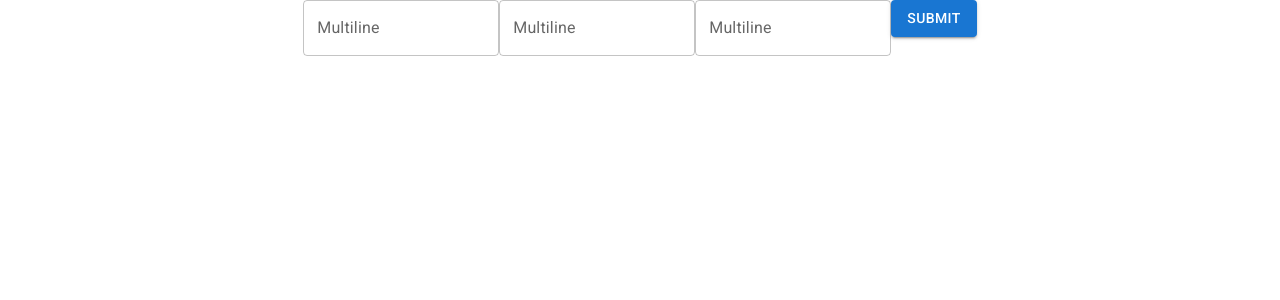
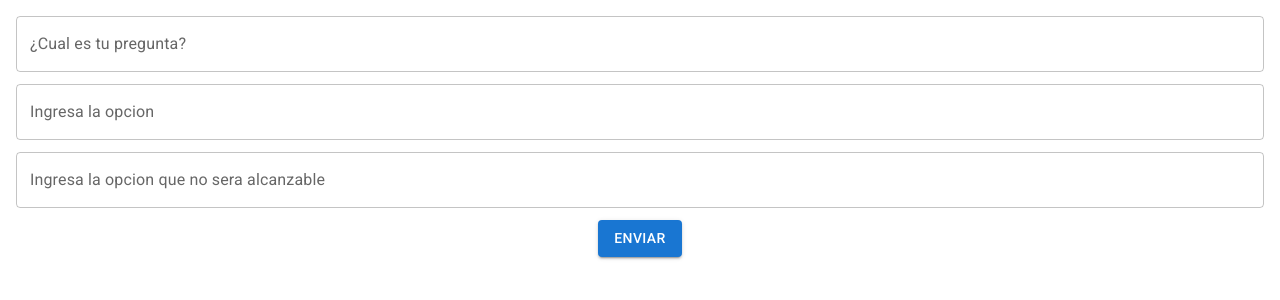
Before and after one commit to edgarcastro/funny-question, a React (Create React App) app: page / in a window 1280 px wide. Shown: the top 300 px of the page. Built offline with nearby package versions, Linux system fonts and the light colour scheme; no server answers.

Commit message:
Update styles

```diff
--- /dev/null
+++ b/src/components/FormQuestion/FormQuestion.scss
@@ -0,0 +1,15 @@
+.FormQuestion {
+  display: flex;
+  flex-direction: column;
+  align-items: center;
+  padding: 1rem;
+
+  &__input {
+    width: 100%;
+    padding: 0.5rem;
+  }
+
+  &__input:not(:last-child) {
+    margin-bottom: 0.75rem;
+  }
+}
--- a/src/components/FormQuestion/FormQuestion.tsx
+++ b/src/components/FormQuestion/FormQuestion.tsx
@@ -1,62 +1,68 @@
-import { Button, TextField } from '@mui/material';
-import React, { useState } from 'react';
+import React, { useState } from "react";
+import { useNavigate } from "react-router-dom";
+import { Button, TextField } from "@mui/material";
 import { collection, addDoc, CollectionReference } from "firebase/firestore";
-import { db } from '../../firebase';
-import { useNavigate } from 'react-router-dom';
-import { QuestionType } from '../../utils/types';
+import { db } from "../../firebase";
+import { QuestionType } from "../../utils/types";
+import "./FormQuestion.scss";
 
 export const FormQuestion: React.FC = () => {
-  const [question, setQuestion] = useState('');
-  const [option1, setOption1] = useState('');
-  const [option2, setOption2] = useState('');
+  const [question, setQuestion] = useState("");
+  const [option1, setOption1] = useState("");
+  const [option2, setOption2] = useState("");
   const navigate = useNavigate();
 
-
-  const onClick = async () => {
-
+  const onSubmit = async (e: React.FormEvent) => {
+    e.preventDefault();
     try {
-      const docRef = await addDoc<QuestionType>(collection(db, "questions") as CollectionReference<QuestionType>, {
-        questionDescription: question,
-        option1,
-        option2
-      });
+      const docRef = await addDoc<QuestionType>(
+        collection(db, "questions") as CollectionReference<QuestionType>,
+        {
+          questionDescription: question,
+          option1,
+          option2,
+        }
+      );
       console.log("Document written with ID: ", docRef.id);
       navigate(`/askme/${docRef.id}`);
-
     } catch (e) {
       console.error("Error adding document: ", e);
     }
-  }
-
+  };
 
   return (
-    <form>
+    <form className="FormQuestion" onSubmit={onSubmit} method="POST">
       <TextField
-        id="outlined-multiline-flexible"
-        label="Multiline"
+        id="input-question"
+        className="FormQuestion__input"
+        label="¿Cual es tu pregunta?"
         multiline
         maxRows={4}
         value={question}
-        onChange={e => setQuestion(e.target.value)}
+        onChange={(e) => setQuestion(e.target.value)}
       />
       <TextField
-        id="outlined-multiline-flexible"
-        label="Multiline"
+        id="input-option"
+        className="FormQuestion__input"
+        label="Ingresa la opcion"
         multiline
-        maxRows={4}
+        maxRows={2}
         value={option1}
-        onChange={e => setOption1(e.target.value)}
+        onChange={(e) => setOption1(e.target.value)}
       />
       <TextField
-        id="outlined-multiline-flexible"
-        label="Multiline"
+        id="input-option-unreachable"
+        className="FormQuestion__input"
+        label="Ingresa la opcion que no sera alcanzable"
         multiline
-        maxRows={4}
+        maxRows={2}
         value={option2}
-        onChange={e => setOption2(e.target.value)}
+        onChange={(e) => setOption2(e.target.value)}
       />
 
-      <Button onClick={onClick} variant="contained">Submit</Button>
+      <Button type="submit" variant="contained">
+        Enviar
+      </Button>
     </form>
-  )
+  );
 };
--- a/src/components/FunnyQuestion/FunnyQuestion.scss
+++ b/src/components/FunnyQuestion/FunnyQuestion.scss
@@ -1,4 +1,4 @@
-.FunnyQuestion{
+.FunnyQuestion {
   display: flex;
   flex-direction: column;
   align-items: center;
--- a/src/components/FunnyQuestion/FunnyQuestion.tsx
+++ b/src/components/FunnyQuestion/FunnyQuestion.tsx
@@ -1,7 +1,7 @@
-import { Button, Stack, Paper } from '@mui/material';
-import React, { useState } from 'react';
+import { Button, Stack, Paper } from "@mui/material";
+import React, { useState } from "react";
 
-import './FunnyQuestion.scss';
+import "./FunnyQuestion.scss";
 
 interface RequiredProps {
   question: string;
@@ -15,7 +15,7 @@ function getWindowDimensions() {
   const { innerWidth: width, innerHeight: height } = window;
   return {
     width,
-        height
+    height,
   };
 }
 
@@ -23,9 +23,10 @@ function getRandomArbitrary(min: number, max: number) {
   return Math.random() * (max - min) + min;
 }
 
-export const FunnyQuestion: React.FC<FunnyQuestionProps> = props => {
+export const FunnyQuestion: React.FC<FunnyQuestionProps> = (props) => {
   const [isFirstMouseOver, setIsFirstMouseOver] = useState(false);
-    const [buttonPositionStyles, setButtonPositionStyles] = useState<React.CSSProperties>({});
+  const [buttonPositionStyles, setButtonPositionStyles] =
+    useState<React.CSSProperties>({});
 
   const handleMouseOver = () => {
     if (!isFirstMouseOver) {
@@ -34,27 +35,44 @@ export const FunnyQuestion: React.FC<FunnyQuestionProps> = props => {
 
     const { height, width } = getWindowDimensions();
 
-        const top = getRandomArbitrary(0, (height * 0.9));
-        const left = getRandomArbitrary(0, (width * 0.9));
+    const top = getRandomArbitrary(0, height * 0.9);
+    const left = getRandomArbitrary(0, width * 0.9);
 
-        setButtonPositionStyles({ position: 'absolute', left, top });
-    }
+    setButtonPositionStyles({ position: "absolute", left, top });
+  };
 
   const handleRequiredClick = () => {
-        alert('Felicidades');
-    }
+    alert("Felicidades");
+  };
 
   const buttonUnrecheableStyles: React.CSSProperties = {
     ...buttonPositionStyles,
-        position: isFirstMouseOver ? 'absolute' : 'initial',
-        transition: 'top 0.01s ease 0.01s, left 0.01s ease 0.01s'
-    }
+    position: isFirstMouseOver ? "absolute" : "initial",
+    transition: "top 0.01s ease 0.01s, left 0.01s ease 0.01s",
+  };
 
-    return <Paper className="FunnyQuestion">
+  return (
+    <Paper className="FunnyQuestion">
       <h2>{props.question}</h2>
-        <Stack className="FunnyQuestion__options" spacing={2} direction="row" justifyContent="flex-start">
-            <Button onClick={handleRequiredClick} variant="contained">{props.option}</Button>
-            <Button tabIndex={-1} style={buttonUnrecheableStyles} onMouseOver={handleMouseOver} onTouchStart={handleMouseOver} variant="contained">{props.optionUnreachable}</Button>
+      <Stack
+        className="FunnyQuestion__options"
+        spacing={2}
+        direction="row"
+        justifyContent="flex-start"
+      >
+        <Button onClick={handleRequiredClick} variant="contained">
+          {props.option}
+        </Button>
+        <Button
+          tabIndex={-1}
+          style={buttonUnrecheableStyles}
+          onMouseOver={handleMouseOver}
+          onTouchStart={handleMouseOver}
+          variant="contained"
+        >
+          {props.optionUnreachable}
+        </Button>
       </Stack>
     </Paper>
-}
+  );
+};
```
Lines whose indentation alone changed are shown as unchanged.
